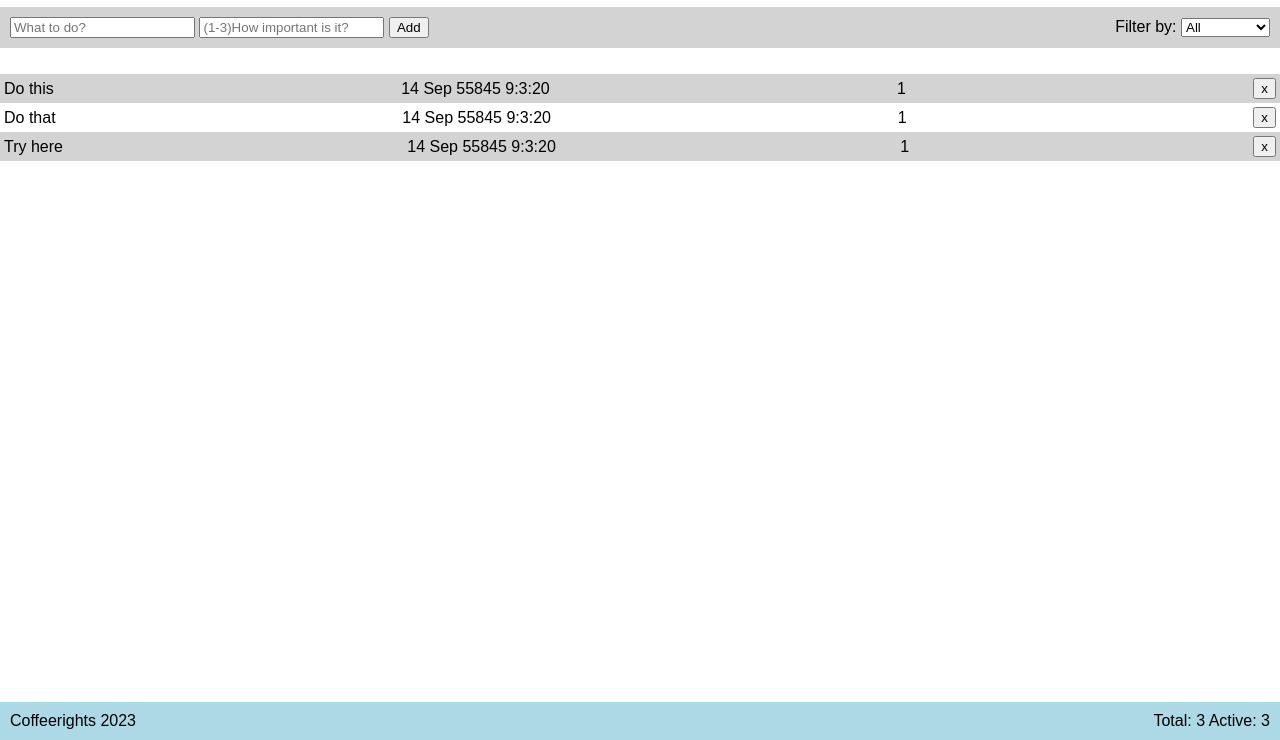
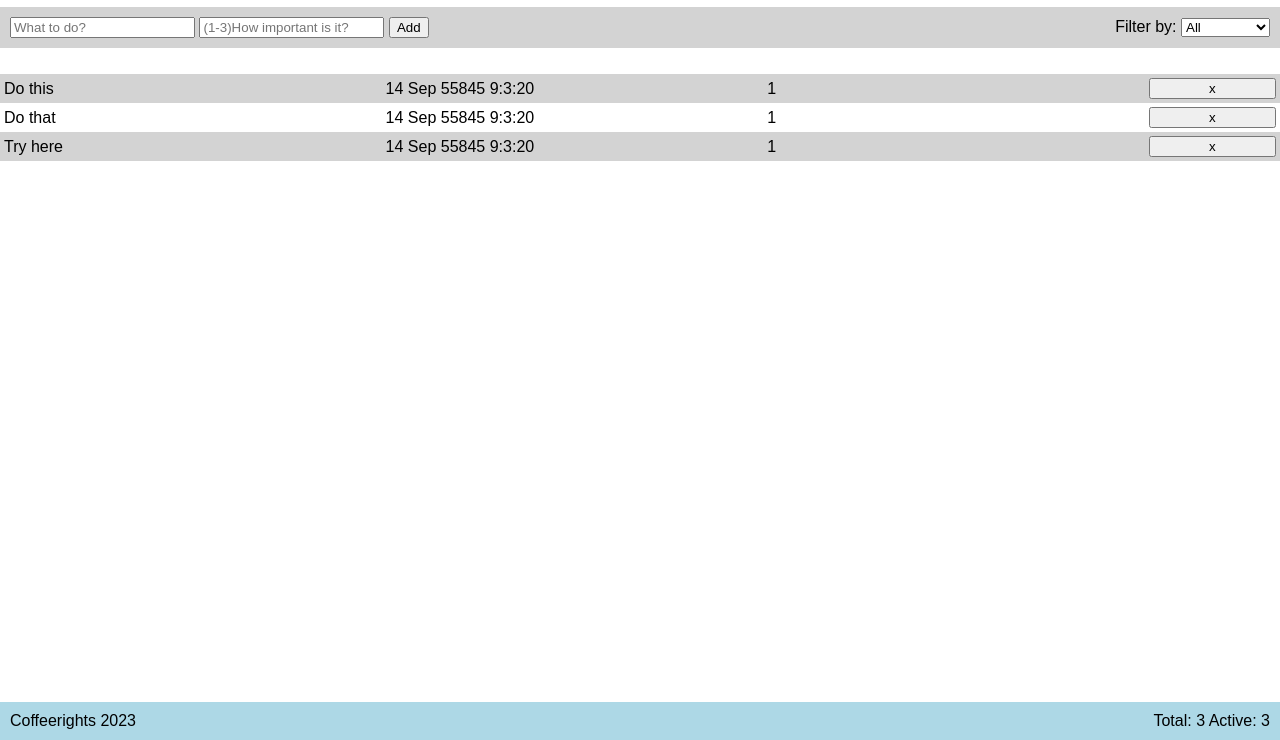
Before and after one commit to UriShilo/todos-MVC, a plain HTML site: page index.html in a window 1280 px wide. Shown: the part 60-800 px from the top of the page. Drawn offline with Linux system fonts and the light colour scheme.

Commit message:
align todoList lis

```diff
--- a/css/todos.css
+++ b/css/todos.css
@@ -33,7 +33,8 @@ header {
 }
 
 li {
-    display: flex;
+    display: grid;
+    grid-template-columns:30% 30% 30% 10% ;
     align-items: center;
     justify-content: space-between;
     padding: 4px;
```
